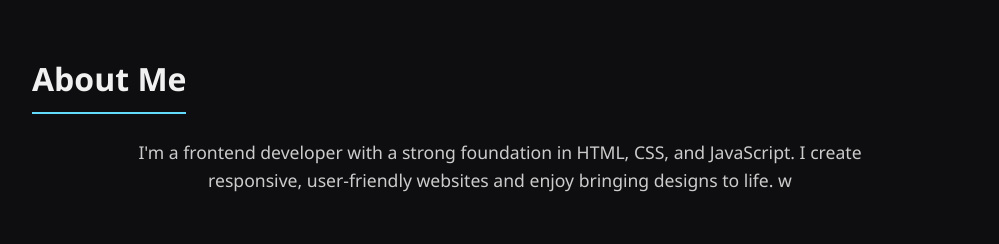
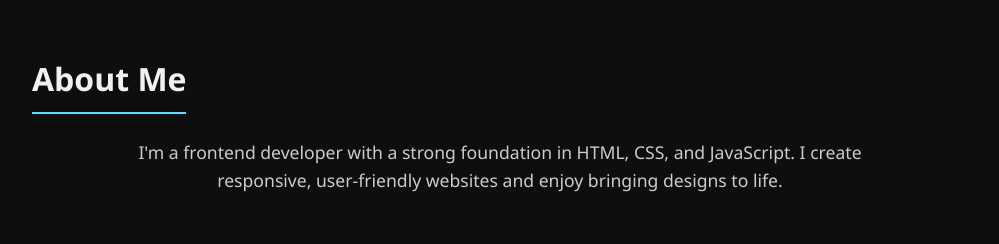
Before and after one commit to Tan-Tan-ui/day-2, a plain HTML site: page index.html in a window 1280 px wide. Shown: the part 800-1044 px from the top of the page, without its empty margins (140-1139 px from the left). Drawn offline with Linux system fonts and the light colour scheme.

Commit message:
'update\ui'

```diff
--- a/index.html
+++ b/index.html
@@ -287,7 +287,6 @@
     <p>
       I'm a frontend developer with a strong foundation in HTML, CSS, and JavaScript.
       I create responsive, user-friendly websites and enjoy bringing designs to life.
-      w
     </p>
   </section>
 
```
